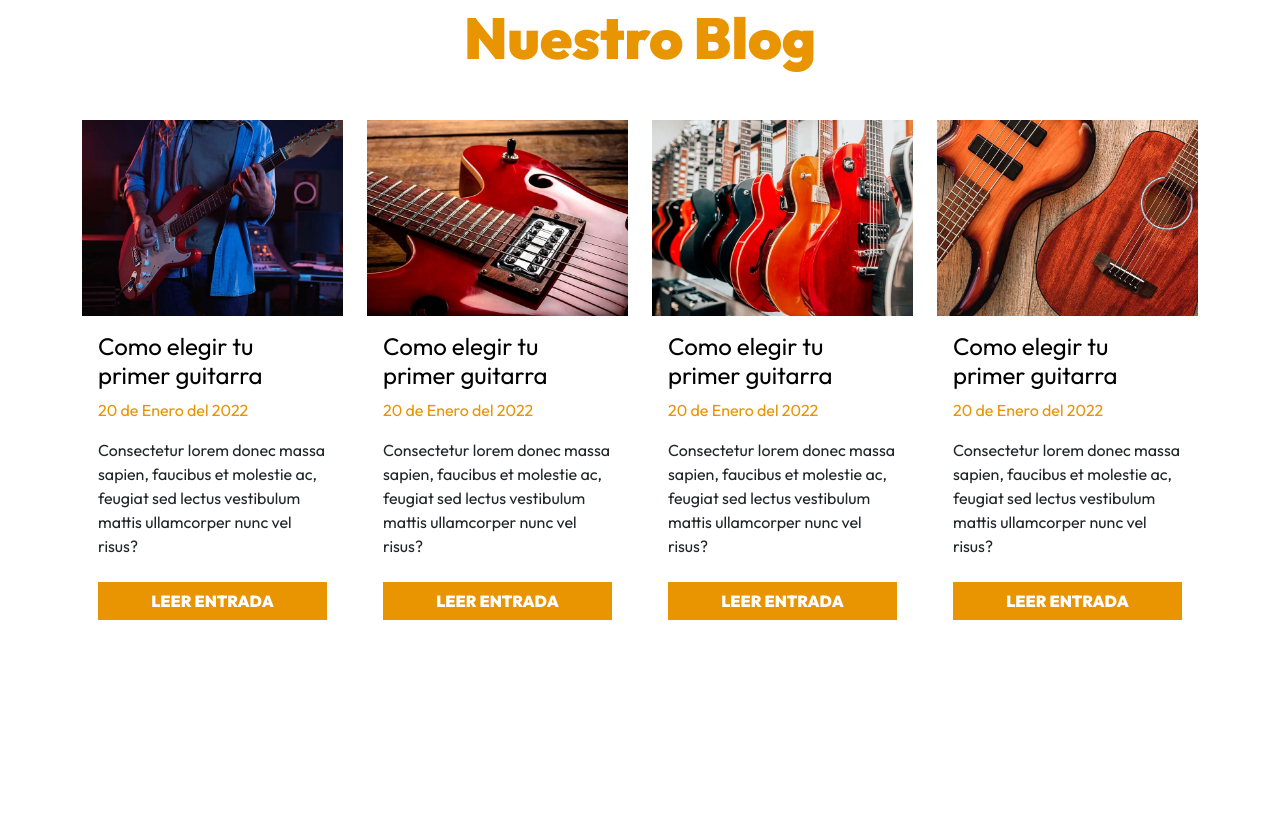
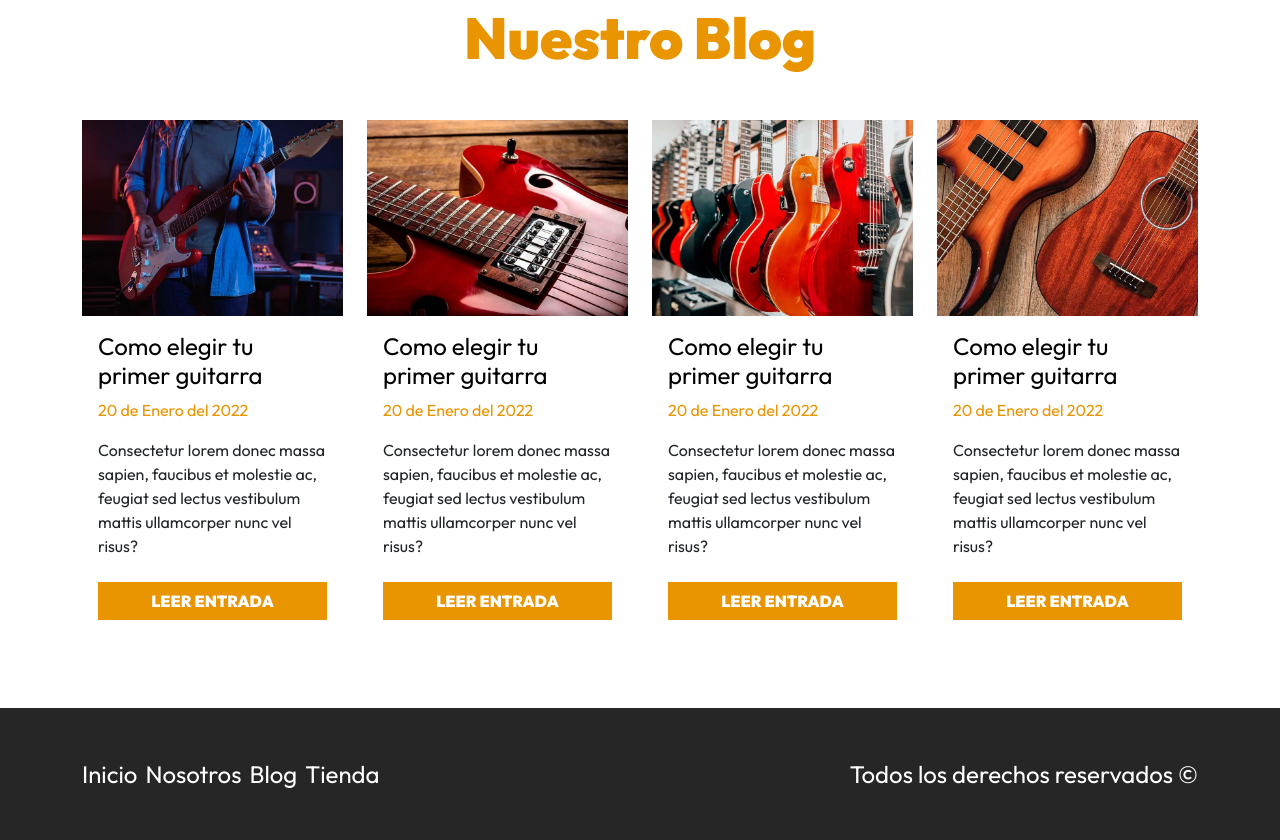
Before and after one commit to xandro2021/BootstrapGuitarStore, a website: page index.html in a window 1280 px wide. Shown: the part 2815-3655 px from the top of the page. Before the commit the page ends 3475 px from the top, so only its background shows below. Drawn offline with Linux system fonts and the light colour scheme.

Commit message:
create and style the footer

```diff
--- a/index.html
+++ b/index.html
@@ -354,6 +354,18 @@
         </div>
     </section>
 
+    <footer class="bg-dark mt-5 py-5">
+        <div class="container-xl d-md-flex justify-content-md-between">
+            <nav class="d-flex flex-column flex-md-row align-items-center">
+                <a class="text-white fs-4 me-md-2" href="index.html">Inicio</a>
+                <a class="text-white fs-4 me-md-2" href="nosotros.html">Nosotros</a>
+                <a class="text-white fs-4 me-md-2" href="blog.html">Blog</a>
+                <a class="text-white fs-4 me-md-2" href="tienda.html">Tienda</a>
+            </nav>
+            <p class="text-white text-center fs-4 mt-4 m-md-0">Todos los derechos reservados &copy;</p>
+        </div>
+    </footer>
+
 </body>
 
 </html>
```
